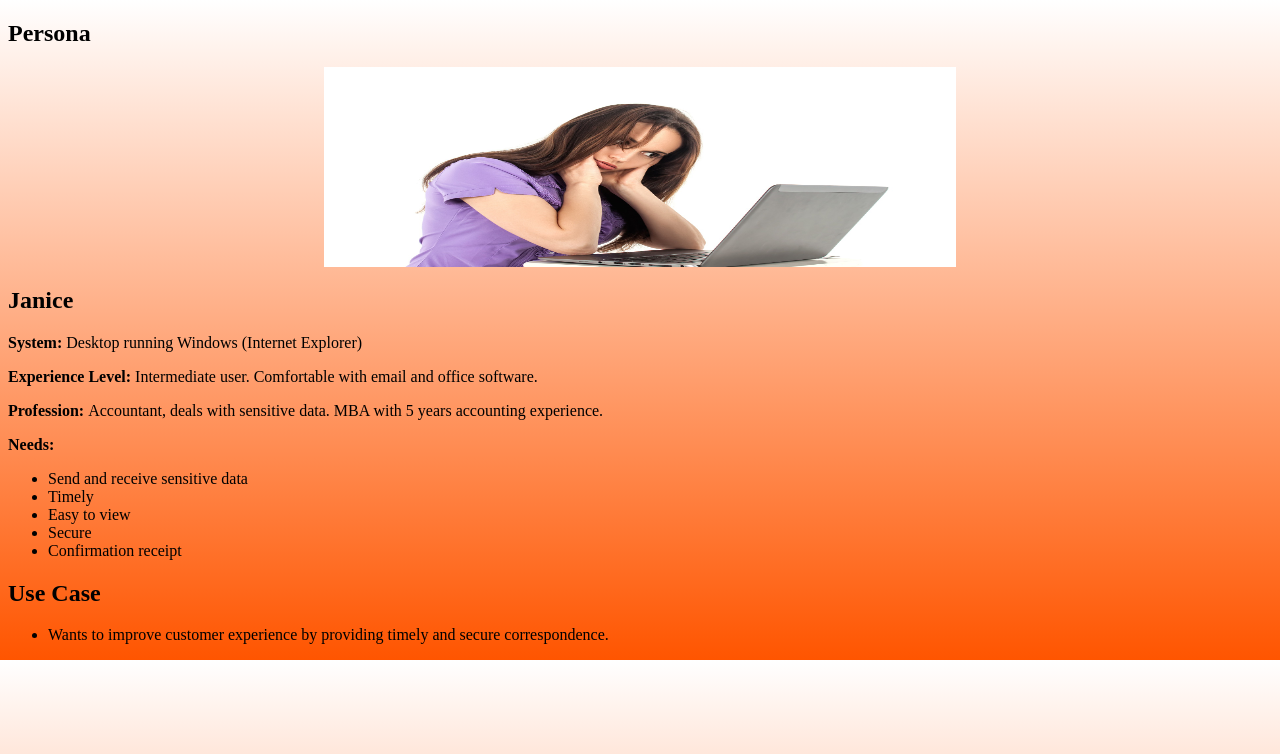
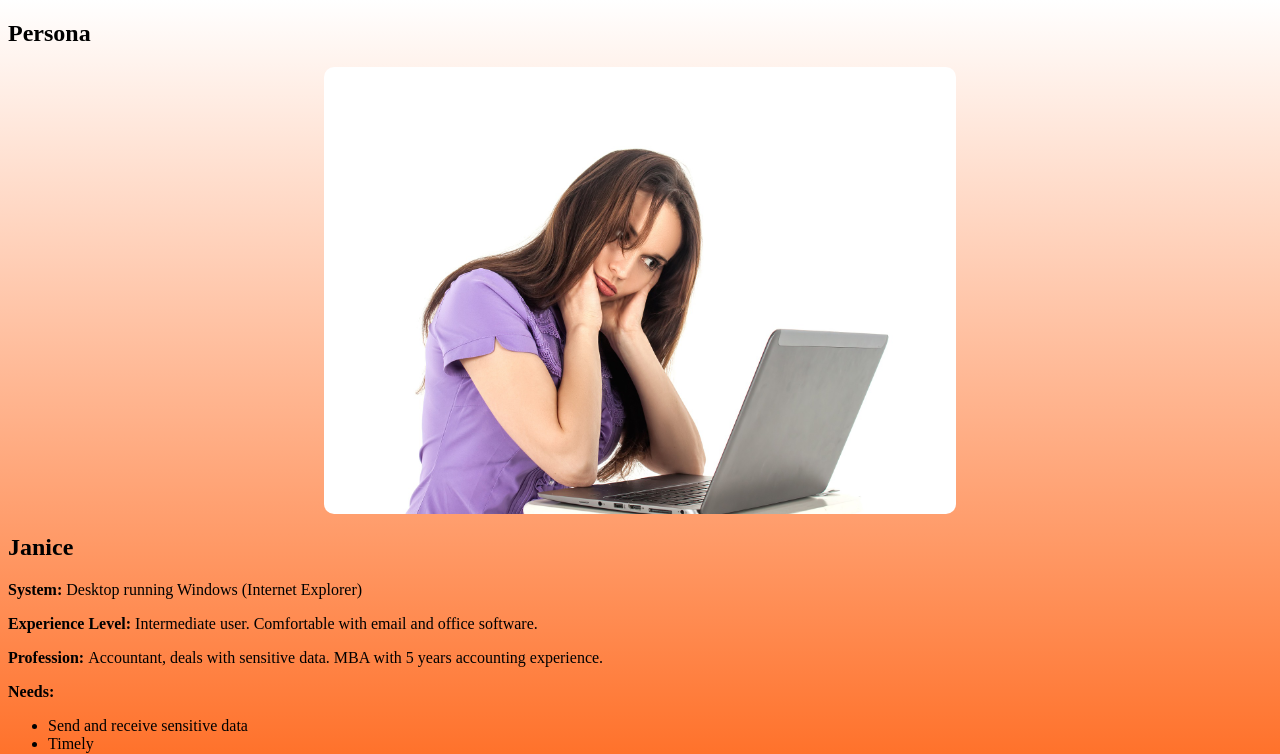
Before and after one commit to Karstagg/kiteCrypt, a PHP site: page /persona1.php in a window 1280 px wide. Shown: the top 754 px of the page. Run offline with PHP 8.4, Linux system fonts and the light colour scheme.

Commit message:
Try 4 to adjust image height.

```diff
--- a/public_html/epic/css/css-epic.css
+++ b/public_html/epic/css/css-epic.css
@@ -24,9 +24,12 @@ header { /*for sections*/
 }
 
 .persona-picture {
+	alignment: center;
+	border-radius: 10px;
 
 	/* Resize image */
-	height: 25vh;
+	max-width: 100%;
+	height: auto;
 
 	/* Center the image. */
 	display: block;
```
